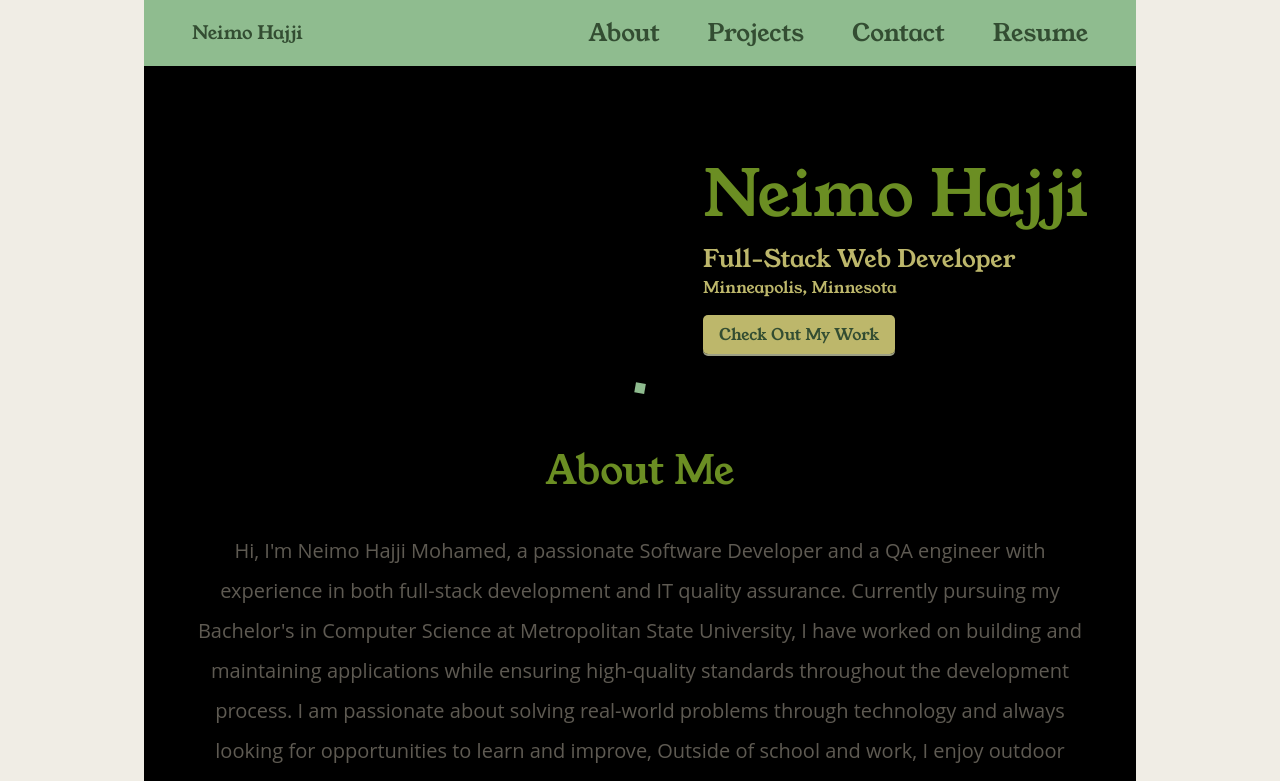
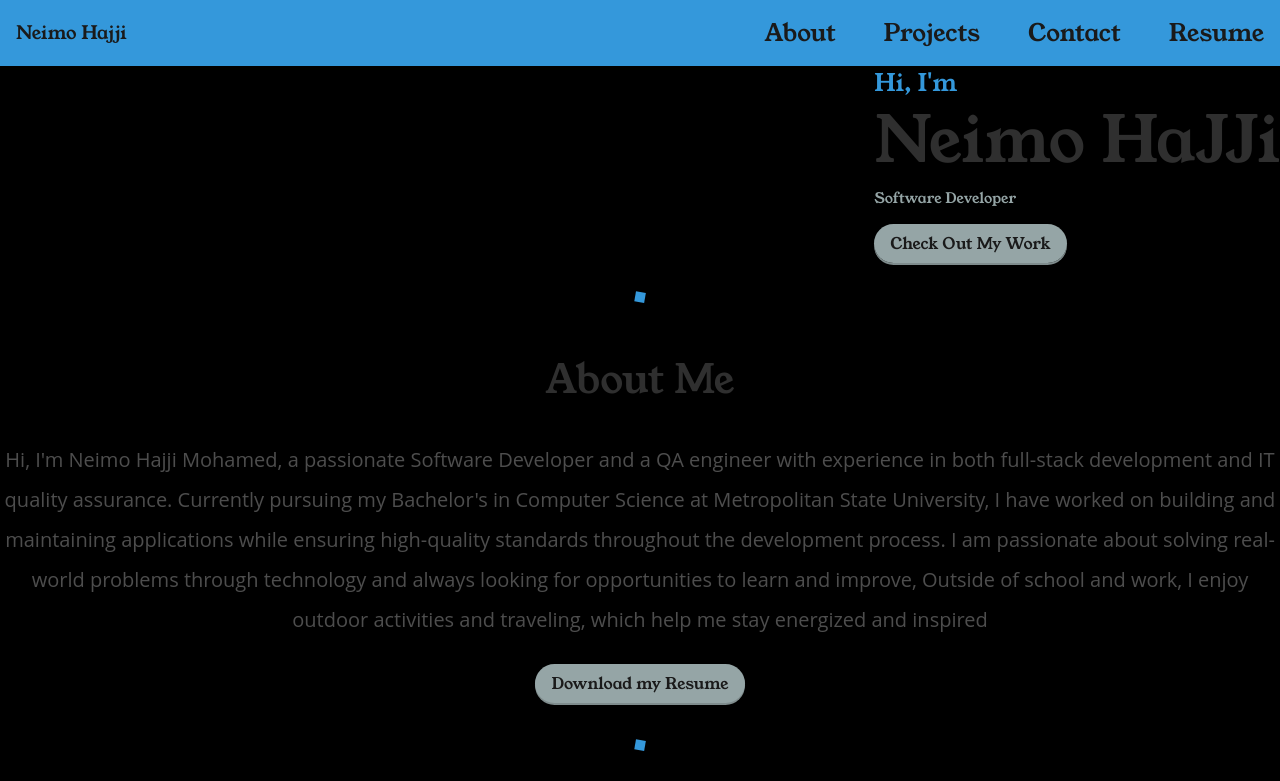
Before and after one commit to Naima432/hajjineimo.github.io, a React (Vite) app in the folder react-portfolio/: page / in a window 1280 px wide. Shown: the top 781 px of the page. Built offline with nearby package versions, Linux system fonts and the light colour scheme.

Commit message:
changes some of the design

```diff
--- a/react-portfolio/src/components/Contact.jsx
+++ b/react-portfolio/src/components/Contact.jsx
@@ -76,7 +76,7 @@ const Contact = () => {
             required
           ></textarea>
         </div>
-        <button type="submit" className='btn'>Submit</button>
+        <button type="submit" className='btn'>Send Message</button>
       </form>
     </section>
   );
--- a/react-portfolio/src/components/Hero.jsx
+++ b/react-portfolio/src/components/Hero.jsx
@@ -5,9 +5,10 @@ const Hero = () => {
     <section className='hero divider'>
 
         <div>
-            <h1>Neimo Hajji</h1>
-            <p>Full-Stack Web Developer</p>
-            <p>Minneapolis, Minnesota</p>
+            <h3 >Hi, I'm</h3>
+            <h1>Neimo HaJJi</h1>
+            <p>Software Developer</p>
+
             <a href="#projects" className='btn' >Check Out My Work</a>
         </div>
 
--- a/react-portfolio/src/components/Project.jsx
+++ b/react-portfolio/src/components/Project.jsx
@@ -1,5 +1,6 @@
 import PropTypes from 'prop-types';
 import React from 'react'
+
 
 const Project = ({data, reverse}) => {
   return (
--- a/react-portfolio/src/index.css
+++ b/react-portfolio/src/index.css
@@ -8,15 +8,16 @@
 
 /* Global CSS Variables */
 :root {
-  --body-bg: #F0EDE5;
-  --header-text: #334D32;
-  --body-text: #5E5A52;
-  --headings: #6B8E23;
-  --primary: #8FBC8F;
-  --primary-shadow: #728F6C;
-  --secondary: #BDB76B;
-  --secondary-shadow: #9C9F84;
-  --white: #FFFFFF;
+  --body-bg: #ECECEC; /* Light neutral gray background */
+  --header-text: #1A1A1A; /* Deep black for headers to create bold contrast */
+  --body-text: #4D4D4D; /* Dark gray for body text for clear readability */
+  --headings: #2F2F2F; /* Almost black for strong and simple headings */
+  --primary: #3498db; /* Cool and modern blue for primary elements */
+  --primary-shadow: #2980b9; /* Slightly darker blue for shadowing */
+  --secondary: #95a5a6; /* Elegant muted gray for secondary elements */
+  --secondary-shadow: #7f8c8d; /* Darker gray for secondary shadow */
+  --white: #FFFFFF; /* Crisp white for clean contrast */
+
   font-family: 'Young Serif', serif;
   text-align: center;
   scroll-behavior: smooth;
@@ -26,7 +27,12 @@
 
 body {
 
-   background-color: var(--body-bg);
+
+   overflow-x: hidden;
+   width: 100%;
+   margin: 0;
+   padding: 0;
+
 }
 
 main {
@@ -103,7 +109,7 @@ img {
 
 .btn {
   padding: 0.5rem 1rem;
-  border-radius: 5px;
+  border-radius: 25px;
   color: var(--header-text);
   background-color: var(--secondary);
   box-shadow: 0 2px var(--secondary-shadow);
@@ -289,13 +295,13 @@ header button:hover {
 }
 
 /* FOOTER */
+footer{
 
-footer {
-  padding-block: 1.5rem;
-  font-size: 0.75rem;
-  color: var(--header-text);
-  background-color: var(--primary);
-  margin-inline: 1rem;
+  background-color: gray;
+  width: 100%;
+  margin-top: 5px;
+  padding: 10px;
+  margin-bottom: 0;
 }
 
 .nav {
@@ -366,17 +372,9 @@ footer {
 
   /* FONT SIZES & SPACING */
 
-  header,
-  main,
-  footer {
-    max-width: 992px;
-    margin-inline: auto;
-    padding-inline: 3rem;
-  }
 
-  main {
-    padding-block: 6rem;
-  }
+
+
 
   section {
     width: 100%;
@@ -403,11 +401,6 @@ footer {
     margin-bottom: 1rem;
   }
 
-  footer {
-    background-color: white;
-    margin-top: 100px;
-    padding-block: 3rem;
-  }
 
   h1 {
     font-size: 4rem;
@@ -433,40 +426,40 @@ footer {
     font-size: 1.15rem;
   }
 
-  .project .content p,
-  .hero p:last-of-type,
-  .contact p,
-  footer {
-    font-size: 1rem;
-  }
 
   .contact-form{
-    padding: 50px;
+    width: 50%;
 
-    background-color: #f2f2f2;
+
   }
   .name,
   .email,
   .msg,
   .subject{
+
     margin-right: 12px;
     color: var(--primary);
+
   }
   input[type=name], [type=email], [type=text]{
+    width: 50%;
     margin: 6px 6px;
-    padding: 6px 6px;
+    padding: 12px 12px;
+    border-radius: 10px;
 
 
   }
   input[type=text]{
     margin-top: 6px;
     margin-right: 15px;
+
   }
 
   textarea[type=text]{
    margin-top: 6px;
    margin-right: 24px;
    height: 150px;
+   border-radius: 10px;
   }
 
 }
```
